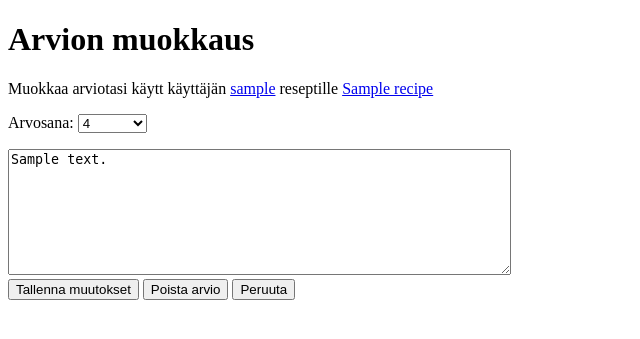
After one commit to DanTah/CSB-project-I, a Flask app: template templates/edit_review.html in a window 1280 px wide. The commit adds this page. Shown: the top 339 px of the page, without its empty margins (0-640 px from the left). Run offline with Flask 3, Linux system fonts and the light colour scheme; the template is opened without the code that fills it: most values are stand-ins (such as "Sample title", 1, 10 or a date in 2020).

Commit message:
Add edit/remove review

```diff
--- a/app.py
+++ b/app.py
@@ -97,6 +97,39 @@ def edit_recipe(recipe_id):
         all_classes = recipes.get_classes()
         return render_template("edit_recipe.html",recipe = recipe, classes = classes, all_classes = all_classes)
     abort(403)
+
+@app.route("/recipe/<int:recipe_id>/edit_review/<int:review_id>", methods = ["GET", "POST"])
+def edit_review(recipe_id,review_id):
+    require_login()
+
+    recipe = recipes.get_recipe(recipe_id)
+    if not recipe:
+        abort(404)
+    my_review = recipes.get_review_by_id(review_id)
+    if not my_review:
+        abort(404)
+    if my_review["user_id"] != session["user_id"]:
+        abort(403)
+    if request.method == "GET":
+        return render_template("edit_review.html", my_review = my_review, recipe = recipe)
+    if request.method == "POST":
+        if "remove" in request.form:
+            recipes.remove_review(review_id)
+            return redirect("/recipe/"+str(recipe_id))
+        if "back" in request.form:
+            return redirect("/recipe/"+str(recipe_id))
+        if "update" in request.form:
+            user_id = session["user_id"]
+            rating = request.form["rating"]
+            if not (is_int(rating) and  1<=int(rating)<=5):
+                abort(403)
+            comment = request.form["comment"]
+            if not comment or len(comment)>2000:
+                abort(403)
+            date = datetime.today().strftime('%d.%m.%Y')
+            recipes.update_review(review_id,recipe_id, user_id, rating, comment, date)
+            return redirect("/recipe/"+str(recipe_id))
+
 
 @app.route("/user/<int:user_id>")
 def show_user(user_id):
--- a/schema.sql
+++ b/schema.sql
@@ -27,7 +27,7 @@ CREATE TABLE classes_in_recipe (
 );
 
 CREATE TABLE reviews (
-    id INEGER PRIMARY KEY,
+    id INTEGER PRIMARY KEY,
     recipe_id INTEGER REFERENCES recipes,
     user_id INTEGER REFERENCES users,
     rating INTEGER,
--- /dev/null
+++ b/templates/edit_review.html
@@ -0,0 +1,33 @@
+<!DOCTYPE html>
+<html>
+
+<head>
+  <title>Arvion muokkaus</title>
+</head>
+
+<body>
+  <h1>Arvion muokkaus</h1>
+  <p>Muokkaa arviotasi käytt käyttäjän <a href = "/user/{{recipe.user_id}}">{{recipe.username}}</a> reseptille <a href="/recipe/{{recipe.id}}">{{recipe.title}}</a></p>
+  <form action="/recipe/{{recipe.id}}/edit_review/{{my_review.review_id}}" method="post">
+    <p>
+      Arvosana:
+      <select name = "rating" required>
+        <option value = "">(valitse)</option>
+        {% for rating in range(1,6) %}
+        {%  if rating == my_review.rating  %}
+        <option value = "{{rating}}" selected>{{rating}}</option>
+        {% else %}
+        <option value = "{{rating}}">{{rating}}</option>
+        {%  endif  %}
+        {% endfor %}
+      </select>
+      </p>
+    <textarea name = "comment" rows = "8" cols = "60" placeholder = "Kommentoi reseptiä..." maxlength = 2000 required>{{my_review.comment}}</textarea>
+    </br>
+    <input type = "submit" name = "update" value = "Tallenna muutokset" />
+    <input type = "submit" name = "remove" value = "Poista arvio" />
+    <input type = "submit" name = "back" value = "Peruuta" />
+  </form>
+</body>
+
+</html>
--- a/templates/show_recipe.html
+++ b/templates/show_recipe.html
@@ -76,7 +76,7 @@
     <li>
       Käyttäjän <a href = "/user/{{my_review.user_id}}">{{my_review.username}}</a> arvio: {{my_review.rating}}/5 </br>
       {{my_review.comment}}
-      <a href = "/"><p>Muokkaa arviotasi</p></a>
+      <a href = "/recipe/{{recipe.id}}/edit_review/{{my_review.review_id}}"><p>Muokkaa arviota</p></a>
     </li>
     {% endif %}
     {%for review in reviews if review.user_id!=my_review.user_id%}
```
Also changed, not shown: recipes.py (+20 -2 lines).
